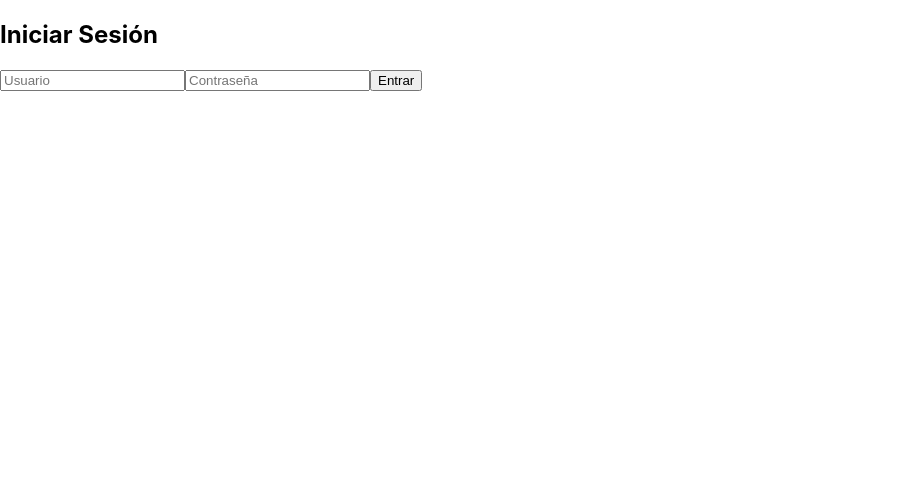
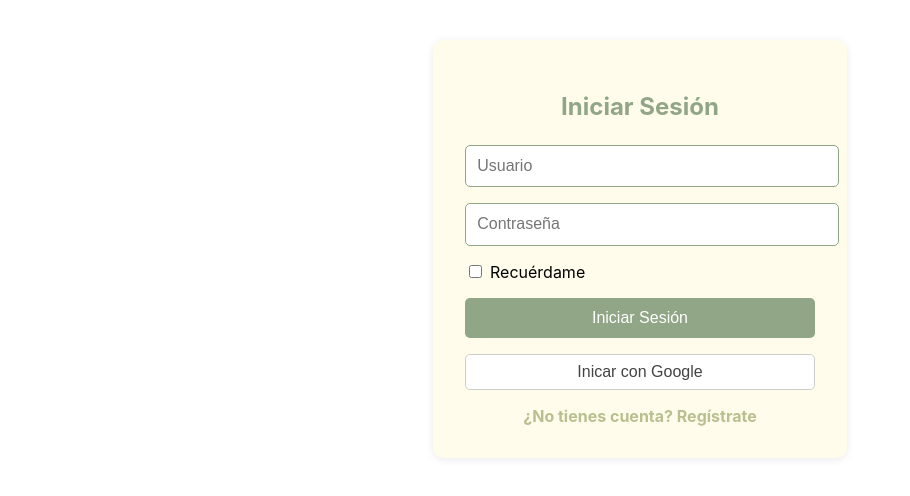
Before and after one commit to Ana0603/libreria-ninos, a React (Create React App) app: page / in a window 1280 px wide. Shown: the top 496 px of the page, without its empty margins (0-910 px from the left). Built offline with nearby package versions, Linux system fonts and the light colour scheme.

Commit message:
Cambios Login
Boton registro
Iniciar con Google
Estilos
Recuerdame

```diff
--- /dev/null
+++ b/src/components/Login.css
@@ -0,0 +1,84 @@
+.login-container {
+  max-width: 350px;
+  margin: 40px auto;
+  padding: 2rem;
+  background: #fffcec;
+  border-radius: 10px;
+  box-shadow: 0 2px 8px rgba(0,0,0,0.08);
+}
+
+.login-titulo {
+  text-align: center;
+  margin-bottom: 1.5rem;
+  color: #90a686;
+}
+
+.formulario-login {
+  display: flex;
+  flex-direction: column;
+  gap: 1rem;
+}
+
+.input-usuario {
+  width: 100%;
+  padding: 0.7rem;
+  border: 1px solid #90a686;
+  background-color: #ffffff;
+  border-radius: 5px;
+  font-size: 1rem;
+}
+.input-clave {
+  width: 100%;
+  padding: 0.7rem;
+  border: 1px solid #90a686;
+  background-color: #ffffff;
+  border-radius: 5px;
+  font-size: 1rem;
+}
+
+.input-checkbox {
+  margin-right: 0.5rem;
+}
+
+.btn-inSesion {
+  background: #90A686;
+  color: #fff;
+  border: none;
+  padding: 0.7rem;
+  border-radius: 5px;
+  font-size: 1rem;
+  cursor: pointer;
+  transition: background 0.2s;
+}
+.btn-inSesion:hover {
+  background: #6e8564;
+}
+
+.btn-google {
+  width: 100%;
+  background: #fff;
+  color: #444;
+  border: 1px solid #ccc;
+  padding: 0.5rem 1rem;
+  border-radius: 5px;
+  font-size: 1rem;
+  cursor: pointer;
+  margin-bottom: 0.5rem;
+  transition: box-shadow 0.2s;
+}
+.btn-google:hover {
+  box-shadow: 0 2px 8px rgba(66,133,244,0.15);
+}
+
+.registro {
+  display: block;
+  text-align: center;
+  margin-top: 0.5rem;
+  color: #B9BF8E;
+  text-decoration: none;
+  font-weight: bold;
+}
+.registro:hover {
+  text-decoration: underline;
+  color: #6e8564;
+}
--- a/src/components/Login.jsx
+++ b/src/components/Login.jsx
@@ -1,9 +1,11 @@
 import React, { useState } from "react";
+import './Login.css';
 
 function Login({ onLogin }) {
   const [usuario, setUsername] = useState("");
   const [clave, setPassword] = useState("");
   const [error, setError] = useState("");
+  const [recuerdame, setRecuerdame] = useState(false);
 
   const handleSubmit = (e) => {
     e.preventDefault();
@@ -16,24 +18,49 @@ function Login({ onLogin }) {
   };
 
   return (
-    <div>
-      <h2>Iniciar Sesión</h2>
-      <form onSubmit={handleSubmit}>
-        <input
+    <div className="login-container">
+      <h2 className="login-titulo">Iniciar Sesión</h2>
+      <form className="formulario-login" onSubmit={handleSubmit}>
+        <input className="input-usuario"
           type="text"
           placeholder="Usuario"
           value={usuario}
           onChange={(e) => setUsername(e.target.value)}
         />
-        <input
+        <input className="input-clave"
           type="password"
           placeholder="Contraseña"
           value={clave}
           onChange={(e) => setPassword(e.target.value)}
         />
-        <button type="submit">Entrar</button>
+        <div>
+          <label>
+            <input className="input-checkbox"
+              type="checkbox"
+              checked={recuerdame}
+              onChange={(e) => setRecuerdame(e.target.checked)}
+            />
+            Recuérdame
+          </label>
+        </div>
+        <button className="btn-inSesion" type="submit">Iniciar Sesión</button>
         {error && <p style={{ color: "red" }}>{error}</p>}
       </form>
+      <div style={{ marginTop: "1rem" }}>
+        <button className="btn-google"
+          style={{
+            background: "#fff",
+            color: "#444",
+            border: "1px solid #ccc",
+            padding: "0.5rem 1rem",
+            marginBottom: "0.5rem",
+          }}
+        >
+          Inicar con Google
+        </button>
+        <br />
+        <a className="registro" href="/registro">¿No tienes cuenta? Regístrate</a>
+      </div>
     </div>
   );
 }
```
